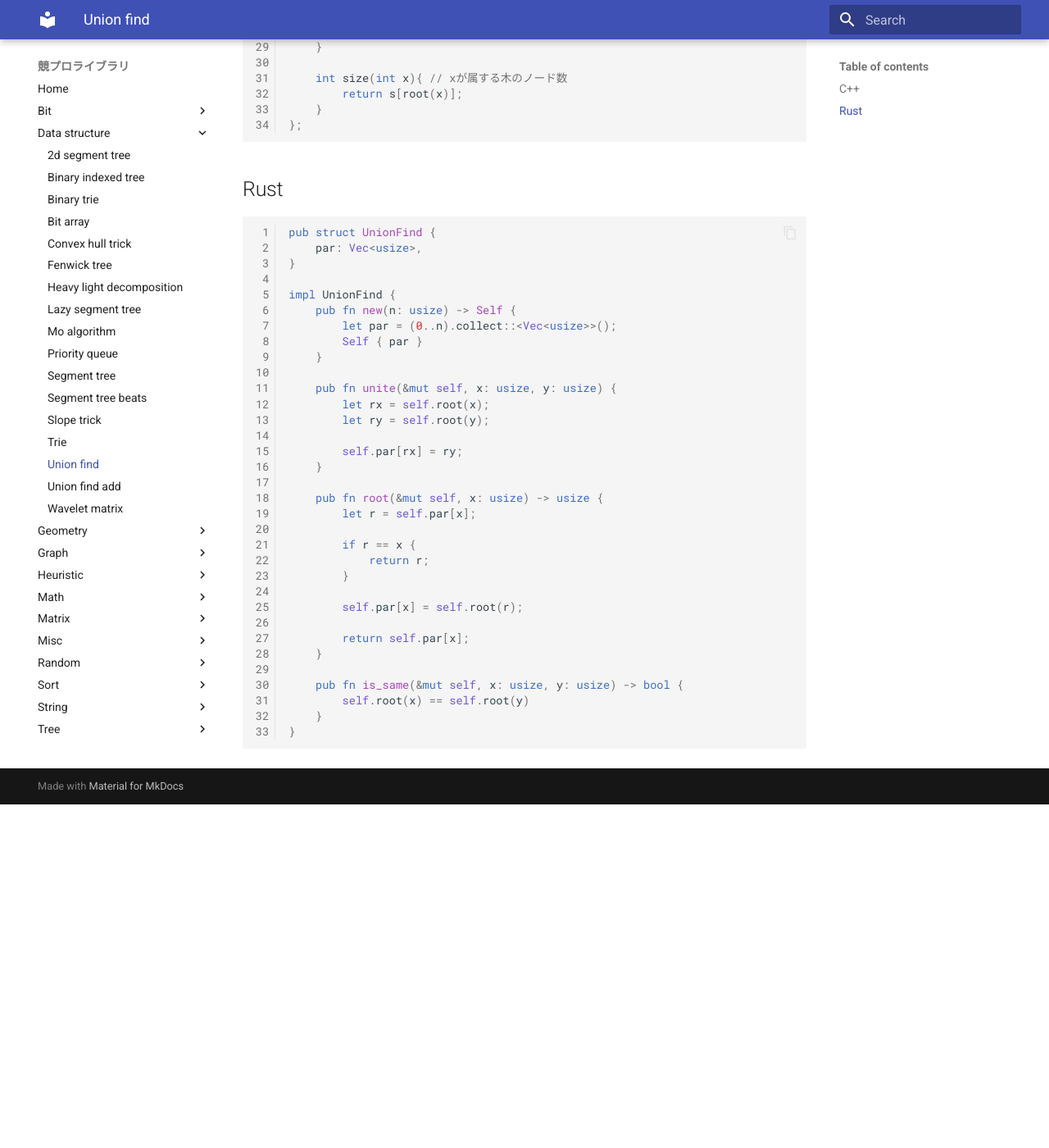
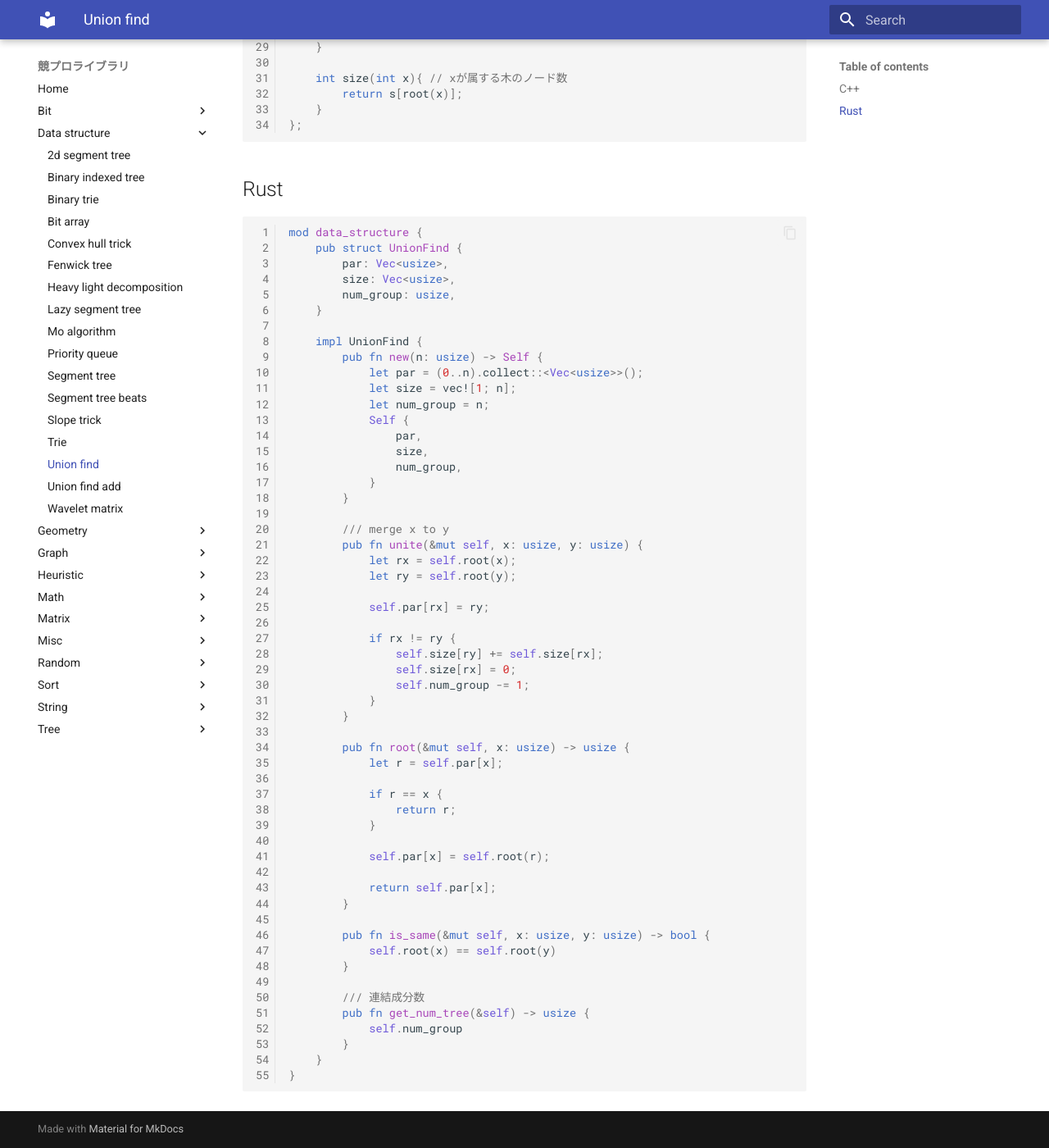
Before and after one commit to Plan88/kyopro-library, an MkDocs documentation site: the page built from docs/data_structure/union_find.md, in a window 1280 px wide and 1400 px high, scrolled down 726 px. Shown: the whole window at 82% size. Built offline with MkDocs 1.6.1 and Material for MkDocs 9.7.7, drawn with Linux system fonts in a browser that asks for light colours; before the commit the page ends 1707 px from its top, so only the background shows below that.

Commit message:
update union find

````diff
--- a/docs/data_structure/union_find.md
+++ b/docs/data_structure/union_find.md
@@ -38,37 +38,59 @@ struct UnionFind{
 
 ## Rust
 ```rust
-pub struct UnionFind {
-    par: Vec<usize>,
-}
-
-impl UnionFind {
-    pub fn new(n: usize) -> Self {
-        let par = (0..n).collect::<Vec<usize>>();
-        Self { par }
+mod data_structure {
+    pub struct UnionFind {
+        par: Vec<usize>,
+        size: Vec<usize>,
+        num_group: usize,
     }
 
-    pub fn unite(&mut self, x: usize, y: usize) {
-        let rx = self.root(x);
-        let ry = self.root(y);
-
-        self.par[rx] = ry;
-    }
-
-    pub fn root(&mut self, x: usize) -> usize {
-        let r = self.par[x];
-
-        if r == x {
-            return r;
+    impl UnionFind {
+        pub fn new(n: usize) -> Self {
+            let par = (0..n).collect::<Vec<usize>>();
+            let size = vec![1; n];
+            let num_group = n;
+            Self {
+                par,
+                size,
+                num_group,
+            }
         }
 
-        self.par[x] = self.root(r);
+        /// merge x to y
+        pub fn unite(&mut self, x: usize, y: usize) {
+            let rx = self.root(x);
+            let ry = self.root(y);
 
-        return self.par[x];
-    }
+            self.par[rx] = ry;
 
-    pub fn is_same(&mut self, x: usize, y: usize) -> bool {
-        self.root(x) == self.root(y)
+            if rx != ry {
+                self.size[ry] += self.size[rx];
+                self.size[rx] = 0;
+                self.num_group -= 1;
+            }
+        }
+
+        pub fn root(&mut self, x: usize) -> usize {
+            let r = self.par[x];
+
+            if r == x {
+                return r;
+            }
+
+            self.par[x] = self.root(r);
+
+            return self.par[x];
+        }
+
+        pub fn is_same(&mut self, x: usize, y: usize) -> bool {
+            self.root(x) == self.root(y)
+        }
+
+        /// 連結成分数
+        pub fn get_num_tree(&self) -> usize {
+            self.num_group
+        }
     }
 }
 ```
````
